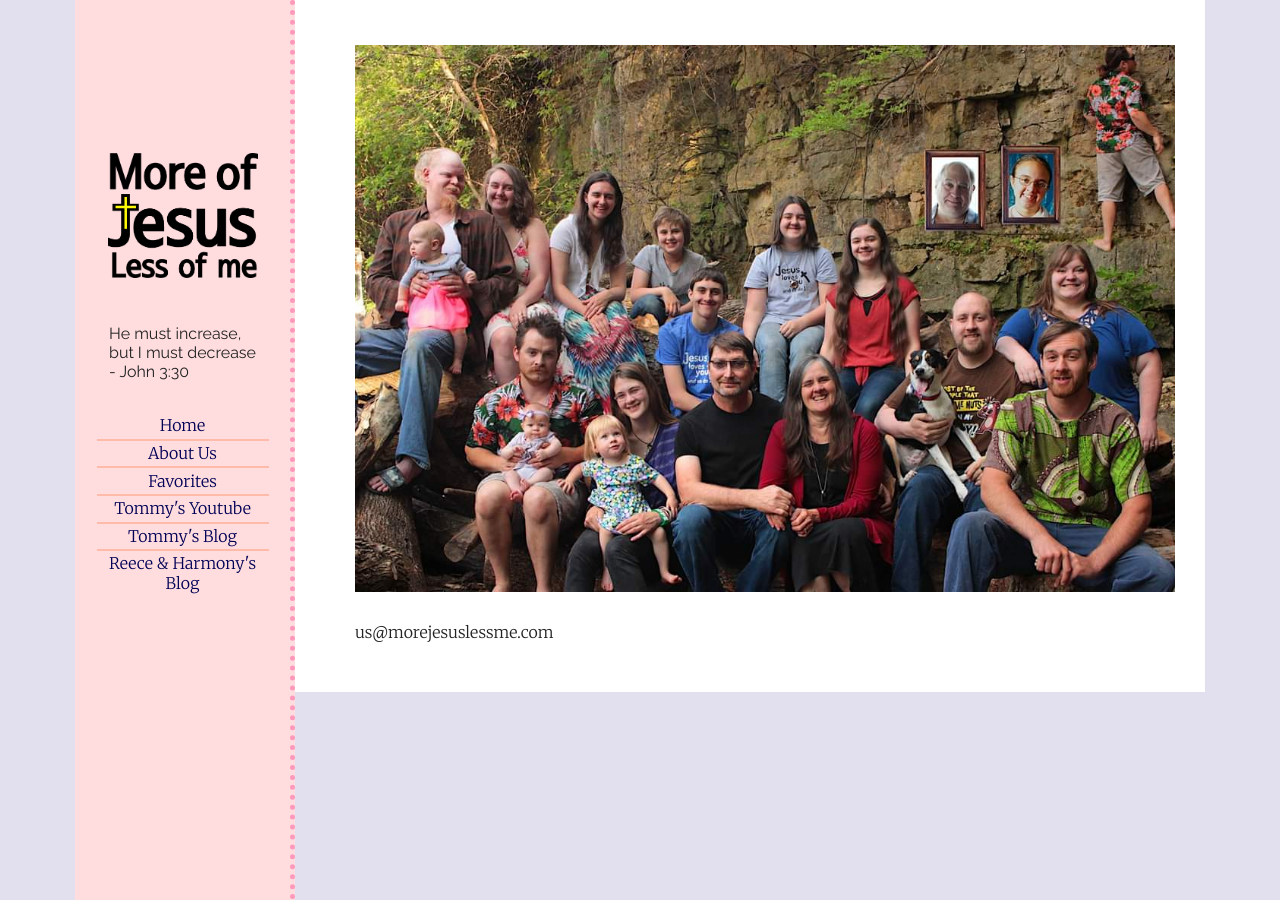
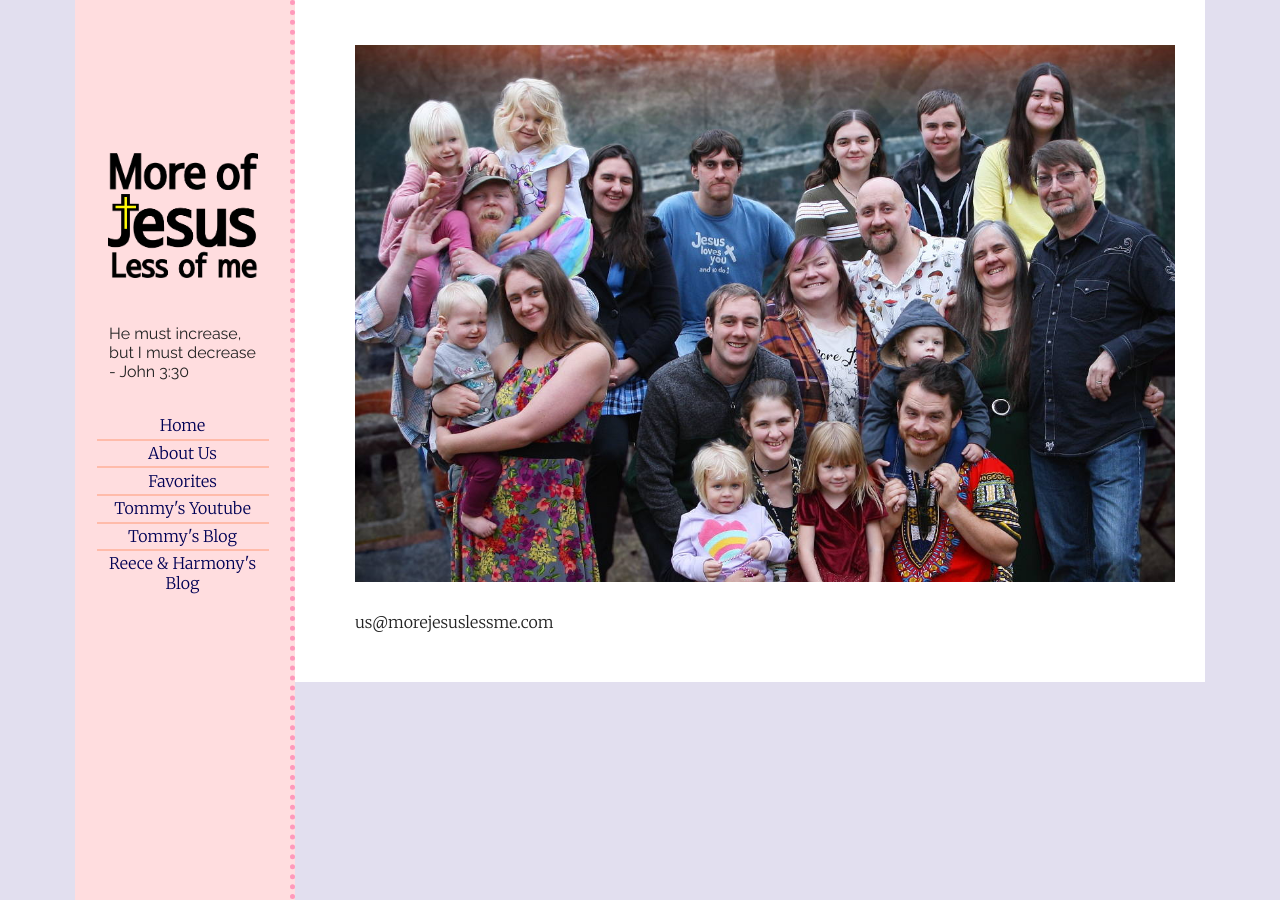
Before and after one commit to reneedowns/reneedowns, a Jekyll site: the page built from about.md, in a window 1280 px wide. Built offline with Jekyll 4.4.1, drawn with Linux system fonts in a browser that asks for light colours.

Commit message:
updated family photo

```diff
--- a/about.md
+++ b/about.md
@@ -1,6 +1,6 @@
 ---
 layout: page
 ---
-![Family Photo](/assets/fb_img_1630738375674.jpg)
+![Family Photo](/assets/family-2024-web.jpg)
 
 us@morejesuslessme.com
```
Also changed, not shown: assets/family-2024-web.jpg (added).
